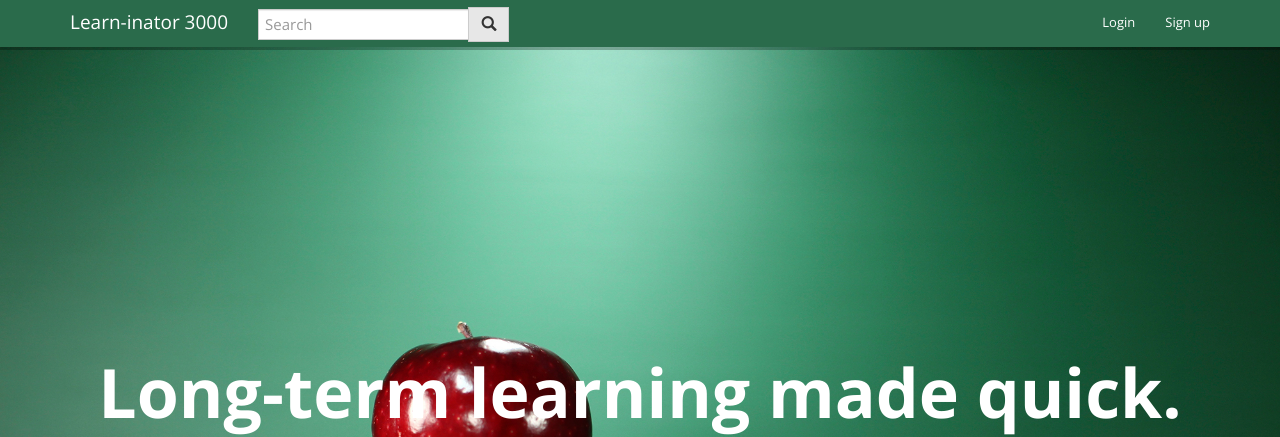
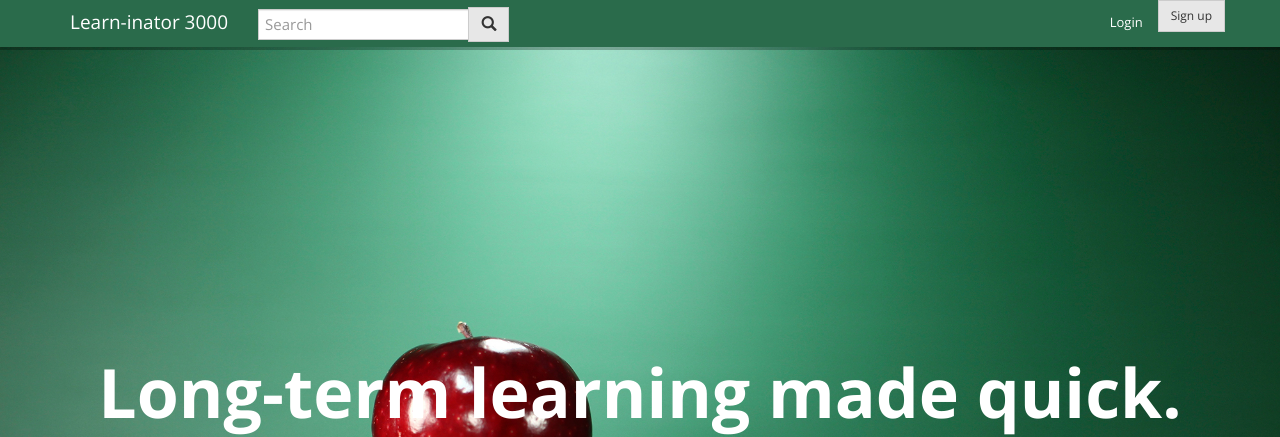
Before and after one commit to achencoms/Learner-inator, a Flask app: template project/templates/template.html in a window 1280 px wide. Shown: the top 437 px of the page. Run offline with Flask 2, Linux system fonts and the light colour scheme; the template is opened without the code that fills it, so the values that code supplies are empty; some libraries are stand-ins or nearby versions.

Commit message:
minor edits

```diff
--- a/project/templates/template.html
+++ b/project/templates/template.html
@@ -49,7 +49,7 @@
                 </form>
                 <ul class="nav navbar-nav navbar-right">
                     <li><a href="#" data-toggle="modal" data-target="#loginModal">Login</a></li>
-                    <li><a href="#" data-toggle="modal" data-target="#registerModal">Sign up</a></li>
+                    <li><button type="button" class="btn btn-default btn-sm" data-toggle="modal" data-target="#registerModal">Sign up</button></li>
                 </ul>
             </div>
             <!--/.nav-collapse -->
```
